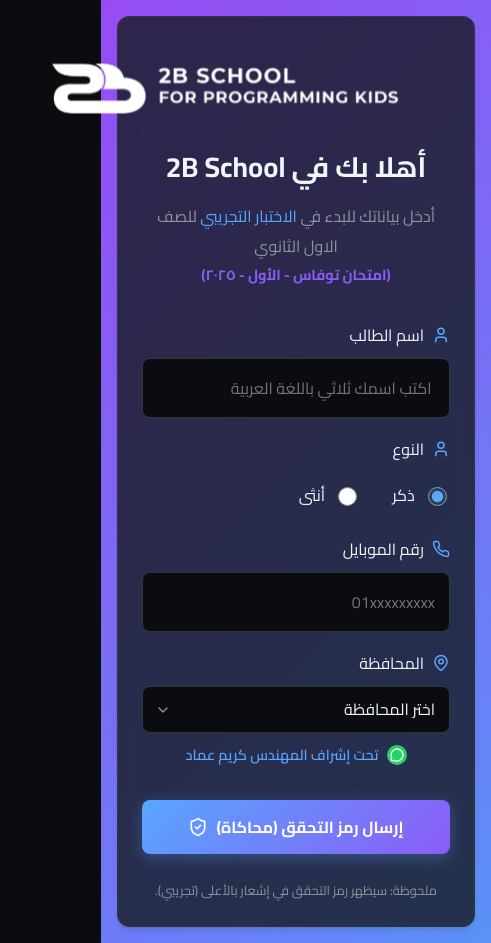
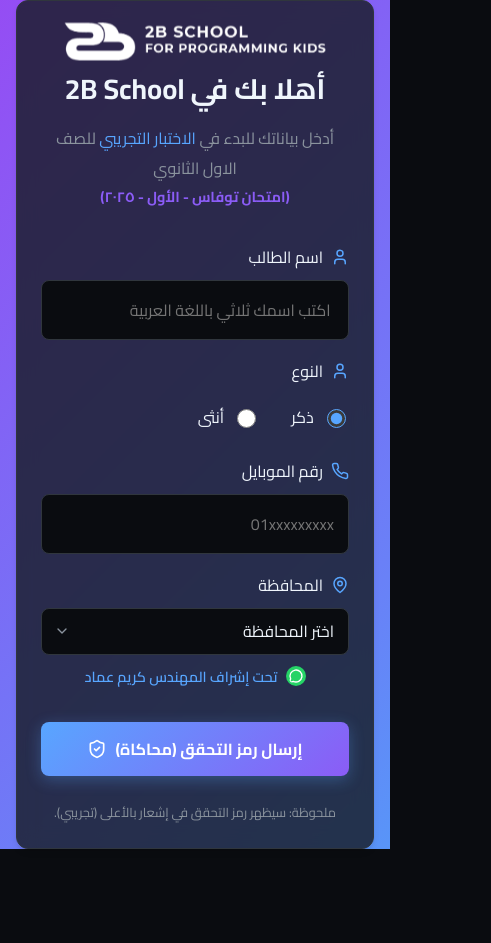
Before and after one commit to KareemEmadElfrargi/-Exam-Plaform-2B, a React (Vite) app: page / in a window 390 px wide. Shown: the whole page, 491 px wide, since content can reach past the window. After the commit the page ends 849 px from the top, so only its background shows below. Built offline with nearby package versions, Linux system fonts and the light colour scheme.

Commit message:
Aggressive mobile layout fixes

```diff
--- a/src/index.css
+++ b/src/index.css
@@ -92,7 +92,6 @@ a {
     }
 
     .exam-header>div {
-        width: 100%;
         justify-content: center;
         align-items: center !important;
     }
@@ -121,6 +120,15 @@ a {
 
     .card {
         padding: 1.5rem 1rem;
+        width: 100% !important;
+        max-width: 100% !important;
+        margin: 0 !important;
+    }
+
+    .floating-icon {
+        width: 100% !important;
+        max-width: 300px !important;
+        height: auto !important;
     }
 
     /* Fix CodeEditor Button on Mobile */
```
